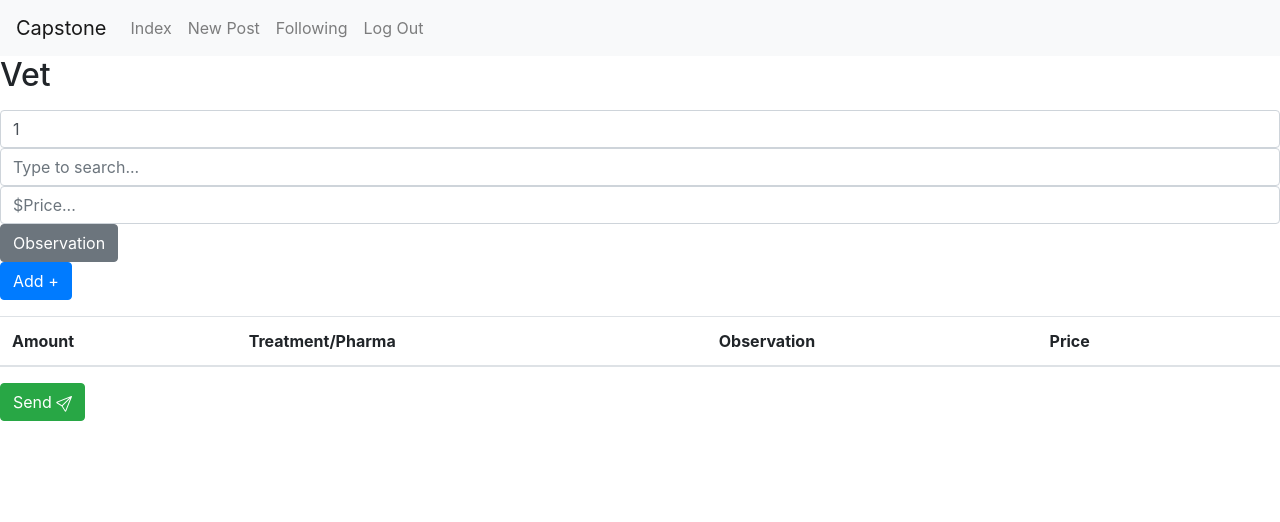
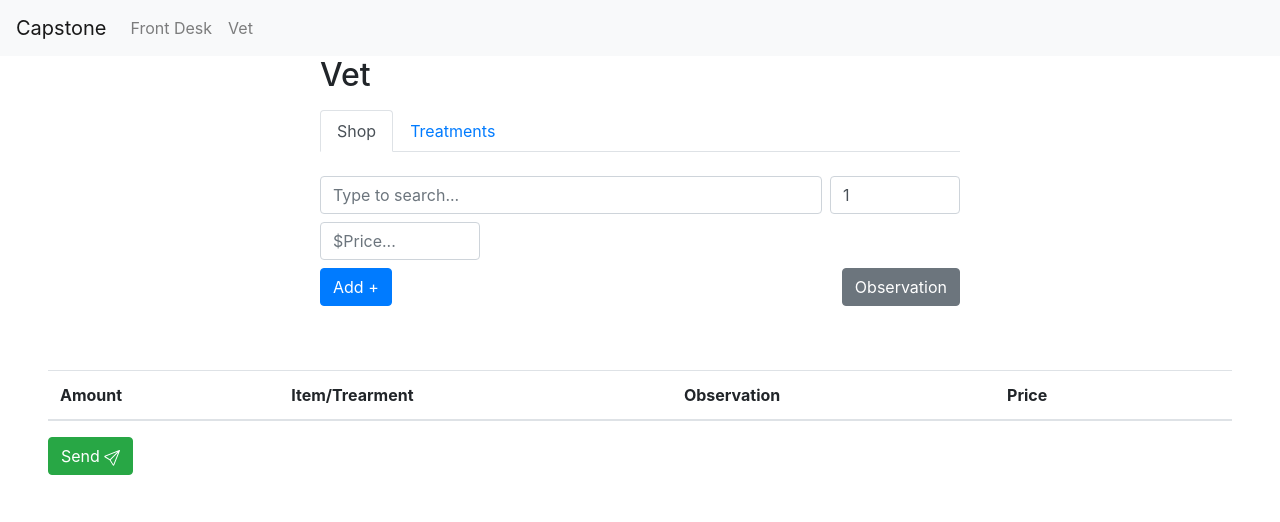
Before and after one commit to santipdmonte/CS50W, a Django app: page / in a window 1280 px wide. Shown: the top 522 px of the page. Run offline with Django 4.2, Linux system fonts and the light colour scheme; data comes from the database, SQL or seed files in the repository; lists and menus that the app fills with data are empty; some libraries are stand-ins or nearby versions.

Commit message:
Final Project Capstone: Vet input complete

```diff
--- a/capstone/item_track/admin.py
+++ b/capstone/item_track/admin.py
@@ -1,5 +1,5 @@
 from django.contrib import admin
-from .models import User, Item, Client, Category, Treatment, TransactionRecord
+from .models import User, Item, Client, Category, Treatment, TransactionRecord, Movemets
 
 # Register your models here.
 admin.site.register(User)
@@ -8,3 +8,4 @@ admin.site.register(Client)
 admin.site.register(Category)
 admin.site.register(Treatment)
 admin.site.register(TransactionRecord)
+admin.site.register(Movemets)
--- /dev/null
+++ b/capstone/item_track/static/item_track/transaction.js
@@ -0,0 +1,180 @@
+//Listener to services-price input
+// Get the input elements and select the item element
+document.addEventListener('DOMContentLoaded', function() {
+    inputItem = document.getElementById('item');
+    inputItem_id = document.getElementById('item_id');
+    inputPrice = document.getElementById('price');
+
+    // Add an event listener to the inputItem element
+    inputItem.addEventListener('input', function() {
+        const selectedItem = inputItem.value;
+        const option = document.querySelector(`#datalistOptions option[value="${selectedItem}"]`);
+
+        inputItem_id.value = option.dataset.item_id;
+
+        if (option && option.dataset.price) {
+            inputPrice.value = option.dataset.price;
+        } else {
+            inputPrice.value = '';
+        }
+    });
+});
+
+// JavaScript to add the form to the table
+function addRow() {
+    // Get the values entered in the form
+    var amount = document.getElementById('amount').value;
+    var item = document.getElementById('item').value;
+    var observation = document.getElementById('observationInput').value;
+    var price = document.getElementById('price').value;
+    var item_id = document.getElementById('item_id').value;
+
+    // Create a new row in the table
+    // var table = document.getElementById('table');
+    var table = document.querySelector('#table tbody');
+    var row = table.insertRow();
+
+    // Insert cells in the new row
+    var amountCell = row.insertCell();
+    var descriptionCell = row.insertCell();
+    var observationCell = row.insertCell();
+    var priceCell = row.insertCell();
+    var actionsCell = row.insertCell();
+
+    amountCell.innerHTML = amount;
+    descriptionCell.innerHTML = item;
+    if (!observation){
+    observationCell.innerHTML = '-';
+    }
+    else{
+    observationCell.innerHTML = observation;
+    }
+    priceCell.innerHTML = '$' + price;
+    actionsCell.innerHTML = '<button class="btn btn-outline-danger btn-sm" onclick="deleteRow(this)">Delete</button> <button class="btn btn-outline-primary btn-sm" onclick="editRow(this)">Edit</button>'; // Delete and edit buttons
+
+    // Update the data attributes with the values
+    amountCell.setAttribute('data-amount', amount);
+    descriptionCell.setAttribute('data-item', item);
+    descriptionCell.setAttribute('data-item_id', item_id);
+    observationCell.setAttribute('data-observation', observation);
+    priceCell.setAttribute('data-price', price);
+
+    // Clear the form fields
+    document.getElementById('amount').value = 1;
+    document.getElementById('item').value = '';
+    document.getElementById('observationInput').value = '';
+    document.getElementById('price').value = '';
+}
+
+
+function deleteRow(button) {
+    var row = button.parentNode.parentNode;
+    var table = document.getElementById('table');
+    table.deleteRow(row.rowIndex);
+}
+
+
+function editRow(button) {
+    var row = button.parentNode.parentNode;
+    var amountCell = row.cells[0];
+    var descriptionCell = row.cells[1];
+    var observationCell = row.cells[2];
+    var priceCell = row.cells[3];
+
+    // Get the current values from the row
+    var currentAmount = amountCell.getAttribute('data-amount');
+    var currentItem = descriptionCell.getAttribute('data-item');
+    var currentObservation = observationCell.getAttribute('data-observation');
+    var currentPrice = priceCell.getAttribute('data-price');
+
+    // Set the values in the modal input fields
+    document.getElementById('editAmount').value = currentAmount;
+    document.getElementById('editItem').value = currentItem;
+    document.getElementById('editObservation').value = currentObservation;
+    document.getElementById('editPrice').value = currentPrice;
+
+    // Show the modal
+    $('#editModal').modal('show');
+
+    // Save the edited values on modal save
+    document.getElementById('saveChangesEditBtn').onclick = function() {
+    var editedAmount = document.getElementById('editAmount').value;
+    var editedItem = document.getElementById('editItem').value;
+    var editedObservation = document.getElementById('editObservation').value;
+    var editedPrice = document.getElementById('editPrice').value;
+
+    amountCell.innerHTML = editedAmount;
+    descriptionCell.innerHTML = editedItem;
+    if (observation){
+        observationCell.innerHTML = editedObservation;
+    }
+    else{
+        observationCell.innerHTML = '-';
+    }
+    priceCell.innerHTML = '$' + editedPrice;
+
+    // Update the data attributes with the edited values
+    amountCell.setAttribute('data-amount', editedAmount);
+    descriptionCell.setAttribute('data-item', editedItem);
+    observationCell.setAttribute('data-observation', editedObservation);
+    priceCell.setAttribute('data-price', editedPrice);
+
+    // Hide the modal
+    $('#editModal').modal('hide');
+    };
+};
+
+
+function send(csrf_token){
+    // Save the table into a json
+    var tableRows = document.querySelectorAll('#table tbody tr');
+
+    var tableData = [];
+
+    var clientData = {
+        name: document.getElementById("ClientName").value,
+        observation: document.getElementById("ClientObservation").value
+        };
+        tableData.push(clientData);
+
+    for (var i = 0; i < tableRows.length; i++) {
+        var row = tableRows[i];
+        // Get the values from the row cells
+        var amount = row.cells[0].getAttribute('data-amount');
+        var item = row.cells[1].getAttribute('data-item');
+        var item_id = row.cells[1].getAttribute('data-item_id');
+        var observation = row.cells[2].getAttribute('data-observation');
+        var price = row.cells[3].getAttribute('data-price');
+
+        var rowData = {
+            amount: amount,
+            item_id: item_id,
+            item: item,
+            observation: observation,
+            price: price
+        };
+        tableData.push(rowData);
+    }
+
+    // Send the data as JSON to the server
+    fetch('/transaction', {
+        method: 'POST',
+        headers: {
+            'Content-Type': 'application/json',
+            'X-CSRFToken': csrf_token
+        },
+        body: JSON.stringify(tableData)
+    })
+    .then(response => {
+        if (!response.ok) {
+            throw new Error('Network response was not ok');
+        }
+        return response.json();
+    })
+    .then(data => {
+        console.log(data);
+    })
+    .catch(error => {
+        console.error('Fetch error:', error);
+    });
+}
--- a/capstone/item_track/templates/item_track/index.html
+++ b/capstone/item_track/templates/item_track/index.html
@@ -9,47 +9,69 @@
 <script src="https://ajax.googleapis.com/ajax/libs/jquery/3.5.1/jquery.min.js"></script>
 <script src="https://cdnjs.cloudflare.com/ajax/libs/popper.js/1.16.0/umd/popper.min.js"></script>
 
+
+    <div class="d-flex justify-content-center">
+        <div class="mb-3 vet-form w-50">
             <h2 class="mb-3">Vet</h2>
-
-    <div class="mb-3 vet-form">
             <form>
 
+                <!-- Tabs -->
+                <ul class="nav nav-tabs">
+                    <li class="nav-item">
+                      <a class="nav-link active" aria-current="page" href="#">Shop</a>
+                    </li>
+                    <li class="nav-item">
+                      <a class="nav-link" href="#">Treatments</a>
+                    </li>
+                </ul>
+                <br>
+
                 <div class="vet-form-item">
-                <input class="form-control amount" type="number" id="amount" name="amount" placeholder="Amount" value="1" min="1" required>
-                <input class="form-control" list="datalistOptions" id="pharma" placeholder="Type to search..." required>
+
+                    <!-- Inputs -->
+                    <div class="d-flex pb-2">
+                        <input class="form-control mr-2" list="datalistOptions" id="item" placeholder="Type to search..." required>
                         <datalist id="datalistOptions">
                             {% for item in items %}
-                    <option value="{{ item }}" data-suggested-price="{{ item.price }}"></option>
+                            <option value="{{ item }}" data-item_id="{{ item.id }}" data-price="{{ item.price }}"></option>
                             {% endfor %}
                         </datalist>
+                        <input class="form-control amount w-25" type="number" id="amount" name="amount" placeholder="Amount" value="1" min="1" required>
+                    </div>
+                    <input type="hidden" id="item_id">
+                    <input class="form-control w-25 price mb-2" type="number" id="price" name="price" min="0" placeholder="$Price..." required>
 
-                <input class="form-control price" type="number" id="price" name="price" min="0" placeholder="$Price..." required>
-
+                    <!-- Buttons -->
+                    <div class="d-flex justify-content-between">
+                        <button type="button" value="Add" class="btn btn-primary" onclick="addRow()">Add +</button>
                         <button class="btn btn-secondary" type="button" data-toggle="collapse" data-target="#observationCollapse" aria-expanded="false" aria-controls="observationCollapse">
                             Observation
                         </button>
                     </div>
+                </div>
 
+                <!-- Observation input -->
                 <div class="collapse" id="observationCollapse">
                     <div class="form-group">
                         <label for="observationInput">Observation:</label>
-                    <input type="text" class="form-control" id="observation" name="observaciones" placeholder="Observations...">
+                        <input type="text" class="form-control" id="observationInput" name="observaciones" placeholder="Observations...">
                     </div>
                 </div>
 
-            <button type="button" value="Add" class="btn btn-primary" onclick="addRow()">Add +</button>
 
             </form>
-
+        </div>
     </div>
 
+    <!-- Tables -->
     <!-- Ajustar tablas para que no se mueva cuando hay un texto grande -->
 
+    <div class="p-5">
         <table class="table table-striped" id="table">
             <thead>
                 <tr>
                 <th scope="col">Amount</th>
-        <th scope="col">Treatment/Pharma</th>
+                <th scope="col">Item/Trearment</th>
                 <th scope="col">Observation</th>
                 <th scope="col">Price</th>
                 <th scope="col"></th>
@@ -65,6 +87,7 @@
             <path d="M15.854.146a.5.5 0 0 1 .11.54l-5.819 14.547a.75.75 0 0 1-1.329.124l-3.178-4.995L.643 7.184a.75.75 0 0 1 .124-1.33L15.314.037a.5.5 0 0 1 .54.11ZM6.636 10.07l2.761 4.338L14.13 2.576 6.636 10.07Zm6.787-8.201L1.591 6.602l4.339 2.76 7.494-7.493Z"/>
         </svg>
         </button>
+    </div>
 
     <!-- Send Modal -->
     <div class="modal fade" id="sendModal" tabindex="-1" role="dialog" aria-labelledby="sendModalLabel" aria-hidden="true">
@@ -78,7 +101,7 @@
                 </div>
 
                 <div class="modal-body">
-                    <form onSubmit="send()" action="/vet" method="post">
+                    <form onSubmit="send('{{ csrf_token }}')">
                         <div class="form-group">
                             <label for="sendClientName">Client name:</label>
                             <input type="text" class="form-control" id="ClientName" required>
@@ -121,8 +144,8 @@
                     <input type="number" class="form-control" id="editAmount" min="1" required>
                 </div>
                 <div class="form-group">
-                  <label for="editPharma">Pharma:</label>
-                  <input type="text" class="form-control" id="editPharma" disabled>
+                    <label for="editItem">Item:</label>
+                    <input type="text" class="form-control" id="editItem" disabled>
                 </div>
                 <div class="form-group">
                     <label for="editObservation">Observation:</label>
@@ -143,181 +166,9 @@
         </div>
     </div>
 
+{% endblock %}
 
 
-
-      <!-- JavaScript -->
-      <script>
-        // JavaScript to collapse observation boton
-        $(document).ready(function() {
-            $('#observationCollapse').on('shown.bs.collapse', function () {
-              $('#observationInput').focus();
-            });
-          });
-
-        // JavaScript to add the form to the table
-        function addRow() {
-          // Get the values entered in the form
-          var amount = document.getElementById('amount').value;
-          var pharma = document.getElementById('pharma').value;
-          var observation = document.getElementById('observation').value;
-          var price = document.getElementById('price').value;
-
-          // Create a new row in the table
-          // var table = document.getElementById('table');
-          var table = document.querySelector('#table tbody');
-          var row = table.insertRow();
-
-          // Insert cells in the new row
-          var amountCell = row.insertCell();
-          var descriptionCell = row.insertCell();
-          var observationCell = row.insertCell();
-          var priceCell = row.insertCell();
-          var actionsCell = row.insertCell();
-
-          amountCell.innerHTML = amount;
-          descriptionCell.innerHTML = pharma;
-          if (!observation){
-            observationCell.innerHTML = '-';
-          }
-          else{
-            observationCell.innerHTML = observation;
-          }
-          priceCell.innerHTML = '$' + price;
-          actionsCell.innerHTML = '<button class="btn btn-outline-danger btn-sm" onclick="deleteRow(this)">Delete</button> <button class="btn btn-outline-primary btn-sm" onclick="editRow(this)">Edit</button>'; // Delete and edit buttons
-
-          // Update the data attributes with the values
-          amountCell.setAttribute('data-amount', amount);
-          descriptionCell.setAttribute('data-pharma', pharma);
-          observationCell.setAttribute('data-observation', observation);
-          priceCell.setAttribute('data-price', price);
-
-          // Clear the form fields
-          document.getElementById('amount').value = 1;
-          document.getElementById('pharma').value = '';
-          document.getElementById('observation').value = '';
-          document.getElementById('price').value = '';
-        }
-
-
-        function deleteRow(button) {
-          var row = button.parentNode.parentNode;
-          var table = document.getElementById('table');
-          table.deleteRow(row.rowIndex);
-        }
-
-
-        function editRow(button) {
-          var row = button.parentNode.parentNode;
-          var amountCell = row.cells[0];
-          var descriptionCell = row.cells[1];
-          var observationCell = row.cells[2];
-          var priceCell = row.cells[3];
-
-          // Get the current values from the row
-          var currentAmount = amountCell.getAttribute('data-amount');
-          var currentPharma = descriptionCell.getAttribute('data-pharma');
-          var currentObservation = observationCell.getAttribute('data-observation');
-          var currentPrice = priceCell.getAttribute('data-price');
-
-          // Set the values in the modal input fields
-          document.getElementById('editAmount').value = currentAmount;
-          document.getElementById('editPharma').value = currentPharma;
-          document.getElementById('editObservation').value = currentObservation;
-          document.getElementById('editPrice').value = currentPrice;
-
-          // Show the modal
-          $('#editModal').modal('show');
-
-          // Save the edited values on modal save
-          document.getElementById('saveChangesEditBtn').onclick = function() {
-            var editedAmount = document.getElementById('editAmount').value;
-            var editedPharma = document.getElementById('editPharma').value;
-            var editedObservation = document.getElementById('editObservation').value;
-            var editedPrice = document.getElementById('editPrice').value;
-
-            amountCell.innerHTML = editedAmount;
-            descriptionCell.innerHTML = editedPharma;
-            if (observation){
-              observationCell.innerHTML = editedObservation;
-            }
-            else{
-              observationCell.innerHTML = '-';
-            }
-            priceCell.innerHTML = '$' + editedPrice;
-
-            // Update the data attributes with the edited values
-            amountCell.setAttribute('data-amount', editedAmount);
-            descriptionCell.setAttribute('data-pharma', editedPharma);
-            observationCell.setAttribute('data-observation', editedObservation);
-            priceCell.setAttribute('data-price', editedPrice);
-
-            // Hide the modal
-            $('#editModal').modal('hide');
-          };
-        };
-
-        //Listener to services-price input
-          // Get the input elements and select the pharma element
-          const inputPharma = document.getElementById('pharma');
-          const inputPrice = document.getElementById('price');
-
-          // Add an event listener to the inputPharma element
-          inputPharma.addEventListener('input', function() {
-            const selectedPharma = inputPharma.value;
-            const option = document.querySelector(`#datalistOptions option[value="${selectedPharma}"]`);
-
-            if (option && option.dataset.suggestedPrice) {
-              inputPrice.value = option.dataset.suggestedPrice;
-            } else {
-              inputPrice.value = '';
-            }
-          });
-
-          function send(){
-            // Save the table into a json
-            var tableRows = document.querySelectorAll('#table tbody tr');
-
-            var tableData = [];
-
-            var clientData = {
-                name: document.getElementById("ClientName").value,
-                observation: document.getElementById("ClientObservation").value
-              };
-              tableData.push(clientData);
-
-            for (var i = 0; i < tableRows.length; i++) {
-              var row = tableRows[i];
-              var amount = row.cells[0].getAttribute('data-amount');
-              var pharma = row.cells[1].getAttribute('data-pharma');
-              var observation = row.cells[2].getAttribute('data-observation');
-              var price = row.cells[3].getAttribute('data-price');
-
-              var rowData = {
-                amount: amount,
-                pharma: pharma,
-                observation: observation,
-                price: price
-              };
-              tableData.push(rowData);
-            }
-
-              // Send the data as JSON to the server
-              $.ajax({
-                url: '/vet',
-                type: 'POST',
-                contentType: 'application/json',
-                data: JSON.stringify(tableData),
-                success: function(response) {
-                  console.log(response);
-                },
-                error: function(error) {
-                  console.log(error);
-                }
-              });
-          }
-
-      </script>
-
-
+{% block script %}
+    <script src="{% static 'item_track/transaction.js' %}"></script>
 {% endblock %}
--- a/capstone/item_track/templates/item_track/layout.html
+++ b/capstone/item_track/templates/item_track/layout.html
@@ -19,16 +19,10 @@
             <div>
               <ul class="navbar-nav mr-auto">
                 <li class="nav-item">
-                  <a class="nav-link" href="{% url 'index' %}">Index</a>
+                  <a class="nav-link" href="{% url 'index' %}">Front Desk</a>
                 </li>
                 <li class="nav-item">
-                    <a class="nav-link" href="#">New Post</a>
-                </li>
-                <li class="nav-item">
-                    <a class="nav-link" href="#">Following</a>
-                </li>
-                <li class="nav-item">
-                    <a class="nav-link" href="#">Log Out</a>
+                    <a class="nav-link" href="{% url 'vet' %}">Vet</a>
                 </li>
               </ul>
             </div>
--- a/capstone/item_track/urls.py
+++ b/capstone/item_track/urls.py
@@ -4,4 +4,7 @@ from . import views
 urlpatterns = [
     # Define tus URLs aquí
 	path("", views.index, name="index"),
+	path("vet", views.index, name="vet"),
+    path("transaction", views.transaction, name="transaction"),
+    path("transaction/<int:transaction_id>", views.transaction, name="transaction_id"),
 ]
--- a/capstone/item_track/views.py
+++ b/capstone/item_track/views.py
@@ -1,6 +1,9 @@
 from django.shortcuts import render
 
-from .models import User, Item, Client, Category, Treatment, TransactionRecord
+from .models import User, Item, Client, Category, Treatment, TransactionRecord, Movemets
+from django.http import JsonResponse
+from django.views.decorators.csrf import csrf_exempt
+import json
 
 # Create your views here.
 def index(request):
@@ -12,10 +15,41 @@ def index(request):
         'treatments': treatments
     })
 
+def transaction(request):
+    if request.method == "POST":
+        try:
+            data = json.loads(request.body)
+            print(data)
 
-def transaction(request, transaction_id):
-    if request.method == "POST":
-        pass
+            # Create transaction
+            transaction = TransactionRecord(
+                name = data[0]['name'],
+                description = data[0]['observation'],
+            )
+            transaction.save()
+
+            transaction_total = 0
+
+            # Create Movements
+                # data[0] clients data
+            for movement in data[1:]:
+                movement = Movemets(
+                    item = Item.objects.get(id=movement['item_id']),
+                    quantity = movement['amount'],
+                    price = movement['price'],
+                    total = float(movement['amount']) * float(movement['price']),
+                    type = "Sell",
+                    TransactionRecord = transaction
+                )
+                movement.save()
+                transaction_total += movement.total
+
+            transaction.total = transaction_total
+            transaction.save()
+
+            return JsonResponse({'message': 'Datos procesados correctamente'})
+        except json.JSONDecodeError:
+            return JsonResponse({'error': 'Error en el formato JSON'}, status=400)
 
     if request.method == "PUT":
         pass
```
Also changed, not shown: capstone/item_track/models.py (+36 -30 lines), capstone/db.sqlite3, capstone/item_track/migrations/0004_movemets_transactionrecord.py (added), capstone/item_track/migrations/0005_remove_transactionrecord_items.py (added), capstone/item_track/migrations/0006_alter_movemets_client_alter_movemets_item_and_more.py (added), capstone/item_track/migrations/0007_alter_client_address_alter_client_city_and_more.py (added). Lines whose indentation alone changed are shown as unchanged.
